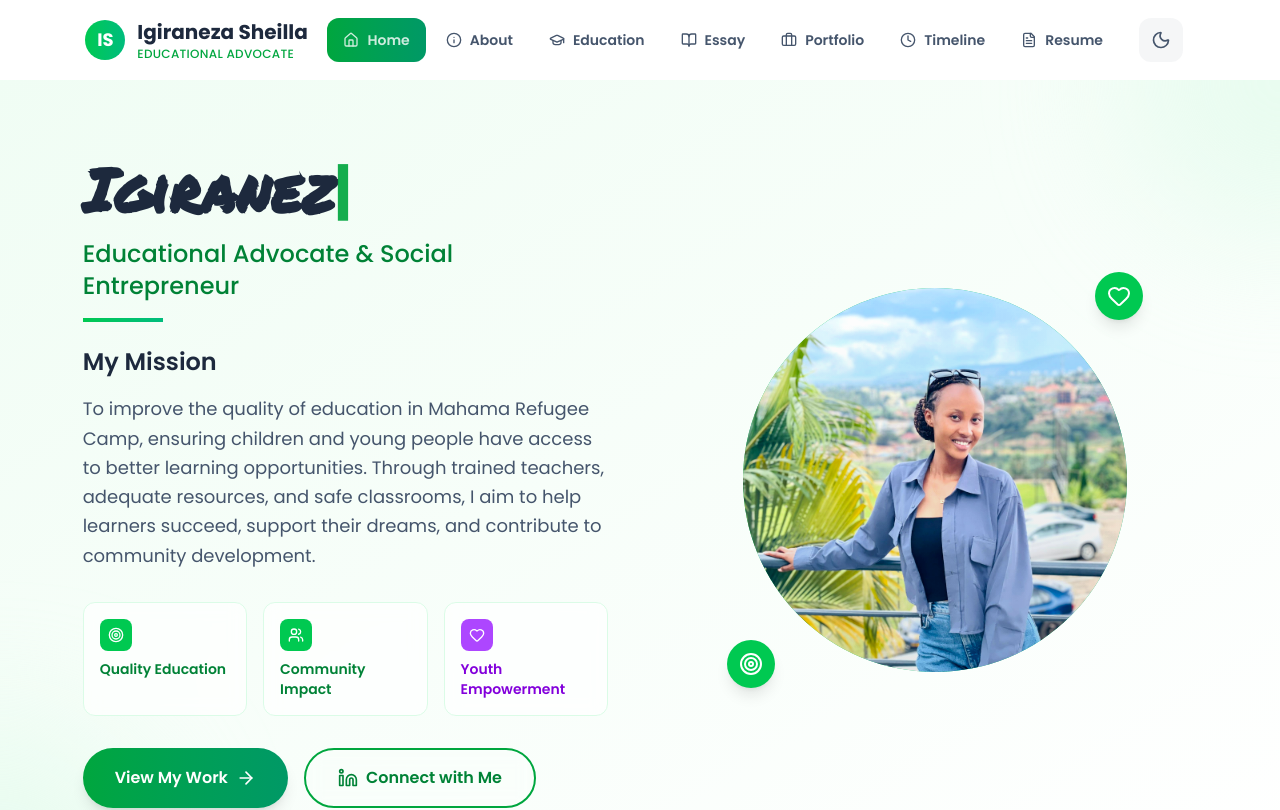
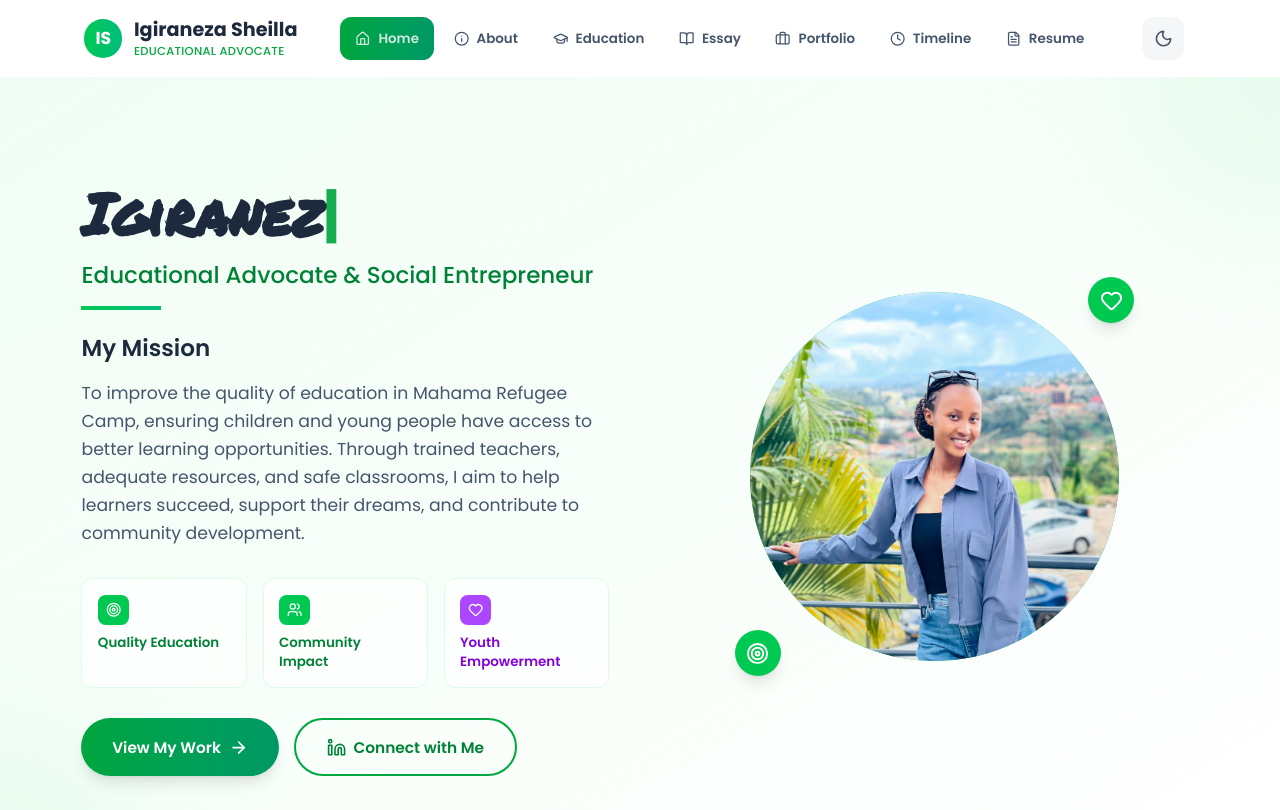
Before and after one commit to NexventuresLtd/igiraneze-sheilla-portfolio, a React (Vite) app: page / in a window 1280 px wide. Shown: the top 810 px of the page. Built offline with nearby package versions, Linux system fonts and the light colour scheme; a web font is replaced by a local one.

Commit message:
updated the design

```diff
--- a/src/App.tsx
+++ b/src/App.tsx
@@ -22,6 +22,10 @@ const App = () => {
       document.documentElement.classList.remove('dark');
     }
   }, [isDarkMode]);
+  useEffect(() => {
+    window.scrollTo(0, 0);
+  }, [activeSection]);
+
 
 
   return (
--- a/src/comps/Homer.tsx
+++ b/src/comps/Homer.tsx
@@ -44,7 +44,7 @@ export const RenderHome = ({ isDarkMode, setActiveSection }: renderProps) => {
 
                             {/* Left Side - Profile Image */}
                             <motion.div
-                                className="order-1 lg:order-2 flex justify-center"
+                                className="order-1 lg:order-2 flex justify-center max-md:mt-10"
                                 initial={{ opacity: 0, x: -50 }}
                                 animate={{ opacity: 1, x: 0 }}
                                 transition={{ duration: 0.8, delay: 0.2 }}
@@ -119,10 +119,10 @@ export const RenderHome = ({ isDarkMode, setActiveSection }: renderProps) => {
                                     animate={{ opacity: 1, y: 0 }}
                                     transition={{ duration: 0.8, delay: 1.2 }}
                                 >
-                                    <h2 className={`text-2xl font-semibold mb-4 ${isDarkMode ? 'text-white' : 'text-slate-800'}`}>
+                                    <h2 className={`text-lg md:text-2xl font-semibold mb-4 ${isDarkMode ? 'text-white' : 'text-slate-800'}`}>
                                         My Mission
                                     </h2>
-                                    <p className={`text-lg ${isDarkMode ? 'text-slate-300' : 'text-slate-600'} leading-relaxed mb-6`}>
+                                    <p className={`text-xs md:text-lg ${isDarkMode ? 'text-slate-300' : 'text-slate-600'} leading-relaxed mb-6`}>
                                         To improve the quality of education in Mahama Refugee Camp, ensuring children and young people have access to better learning opportunities. Through trained teachers, adequate resources, and safe classrooms, I aim to help learners succeed, support their dreams, and contribute to community development.
                                     </p>
                                 </motion.div>
--- a/src/index.css
+++ b/src/index.css
@@ -25,3 +25,6 @@
 *{
   font-family: "Poppins", sans-serif;
 }
+html {
+  font-size: clamp(13px, 1.2vw, 16px);
+}
```
